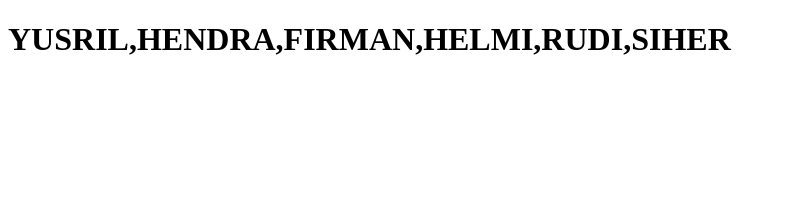
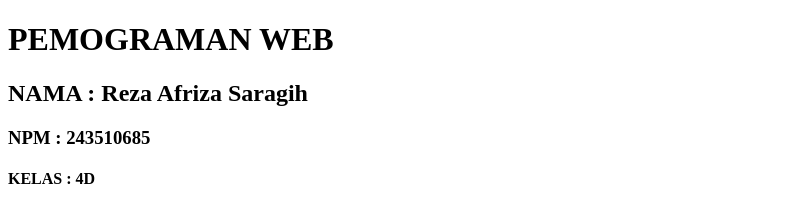
Before and after one commit to Reza0820/pertemuan1, a plain HTML site: page index.html in a window 1280 px wide. Shown: the whole page, without its empty margins (0-786 px from the left). Drawn offline with Linux system fonts and the light colour scheme.

Commit message:
Tugas1 - Reza Afriza Saragih

```diff
--- a/index.html
+++ b/index.html
@@ -6,6 +6,9 @@
     <title>Document</title>
 </head>
 <body>
-    <h1>YUSRIL,HENDRA,FIRMAN,HELMI,RUDI,SIHER</h1>
+    <h1>PEMOGRAMAN WEB</h1>
+    <h2>NAMA    : Reza Afriza Saragih</h2>
+    <h3>NPM     : 243510685</h3>
+    <h4>KELAS   : 4D</h4>
 </body>
 </html>
```
